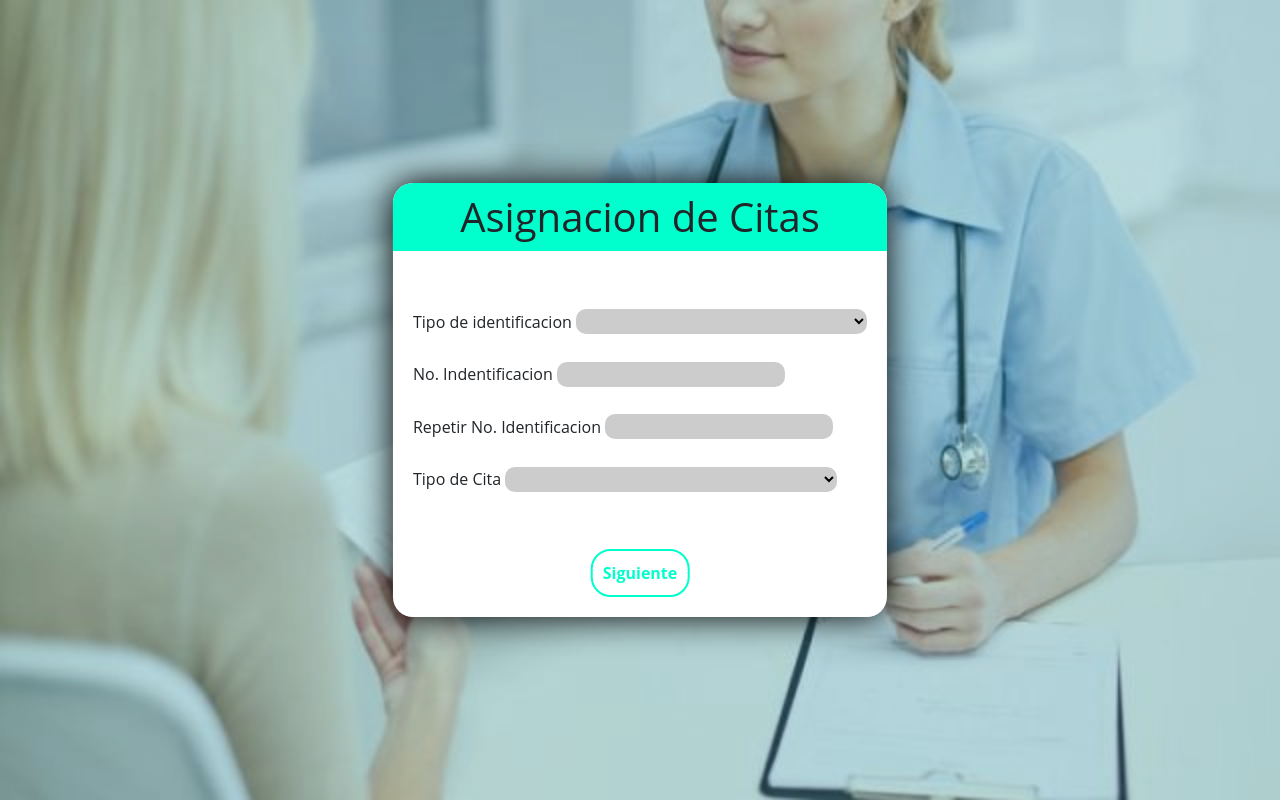
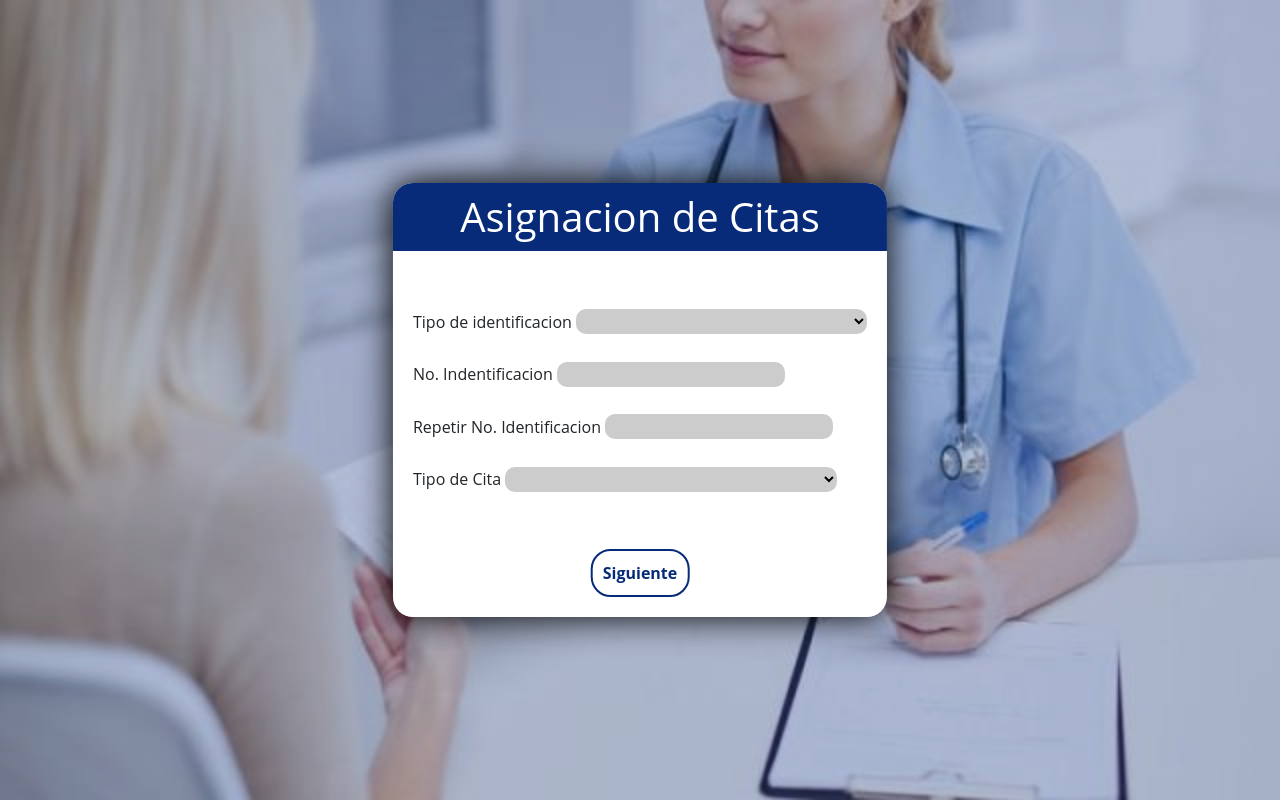
Before and after one commit to JuanChasoy/IPS_CECEP, a PHP site: page /html/citas.html in a window 1280 px wide. Run offline with PHP 8.4, Linux system fonts and the light colour scheme.

Commit message:
se cambiaron colores del form Citas

```diff
--- a/css/styleCitas.css
+++ b/css/styleCitas.css
@@ -13,7 +13,7 @@ body{
 
 #dark-background{
     z-index: 1;
-    background-color: rgba(37, 142, 146, 0.295);
+    background-color: rgb(7, 43, 121, 0.295);
     width: 100%;
     height: 100%;
 }
@@ -31,8 +31,9 @@ body{
 #formulario h1{
     text-align: center;
     padding: 10px;
-    background-color: #0fc;
+    background-color:#072b79;
     border-radius: 20px 20px 0 0;
+    color: #fff;
 }
 
 #formulario #content{
@@ -51,7 +52,7 @@ body{
     background-color: #ccc;
 }
 #formulario input[type="text"]:focus, #formulario select:focus{
-    box-shadow: 0 0 7px #0fc;
+    box-shadow: 0 0 7px #072b79;
 }
 
 #formulario input[type="submit"]{
@@ -61,8 +62,8 @@ body{
     margin-bottom: 20px;
     padding: 10px;
     border-radius: 20px;
-    border: 2px solid #0fc;
-    color: #0fc;
+    border: 2px solid #072b79;
+    color: #072b79;
     background: none;
     font-weight: 700;
     transition: .5s;
@@ -71,6 +72,6 @@ body{
 }
 
 #formulario input[type="submit"]:hover{
-    background-color: #0fc;
+    background-color: #072b79;
     color: #fff;
 }
```
